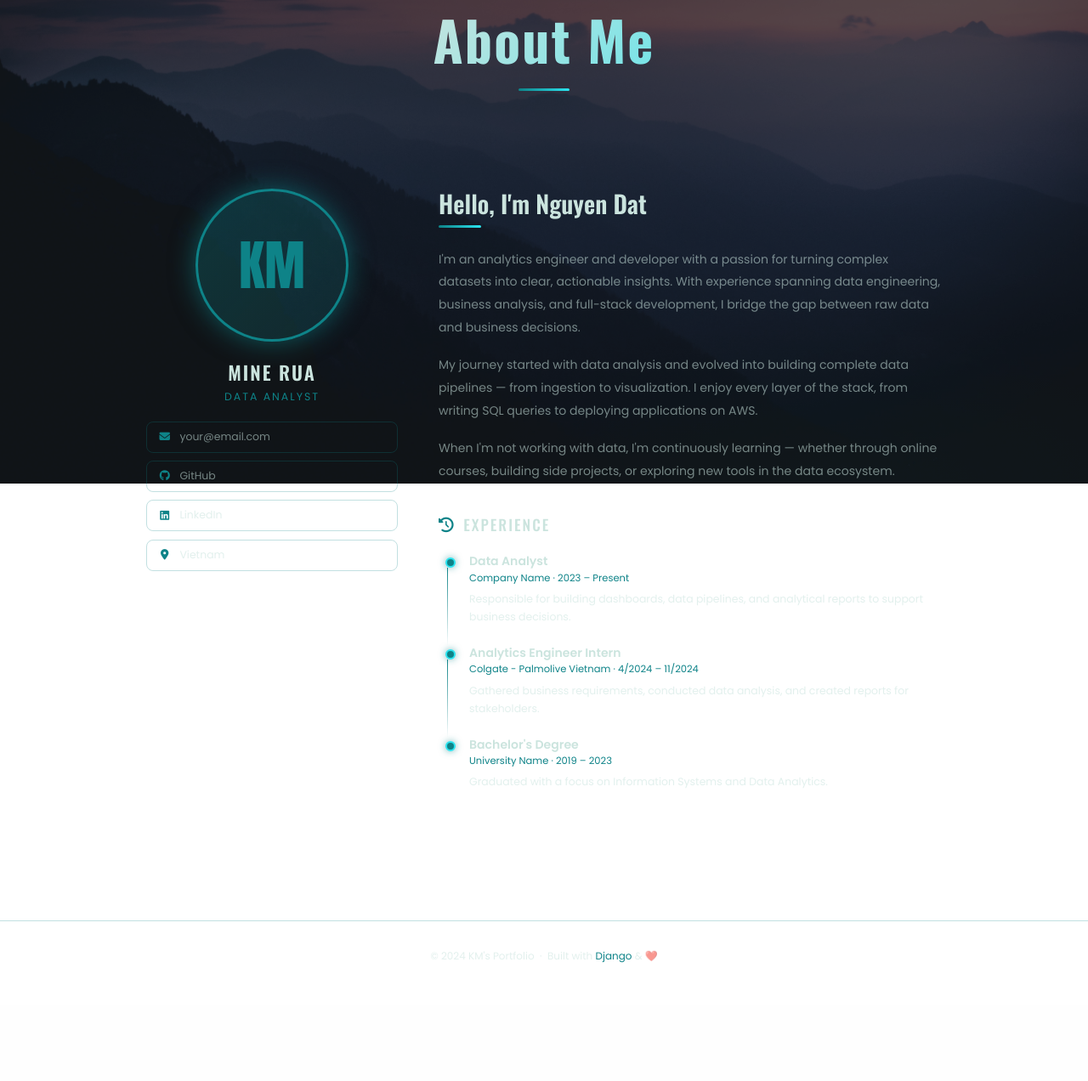
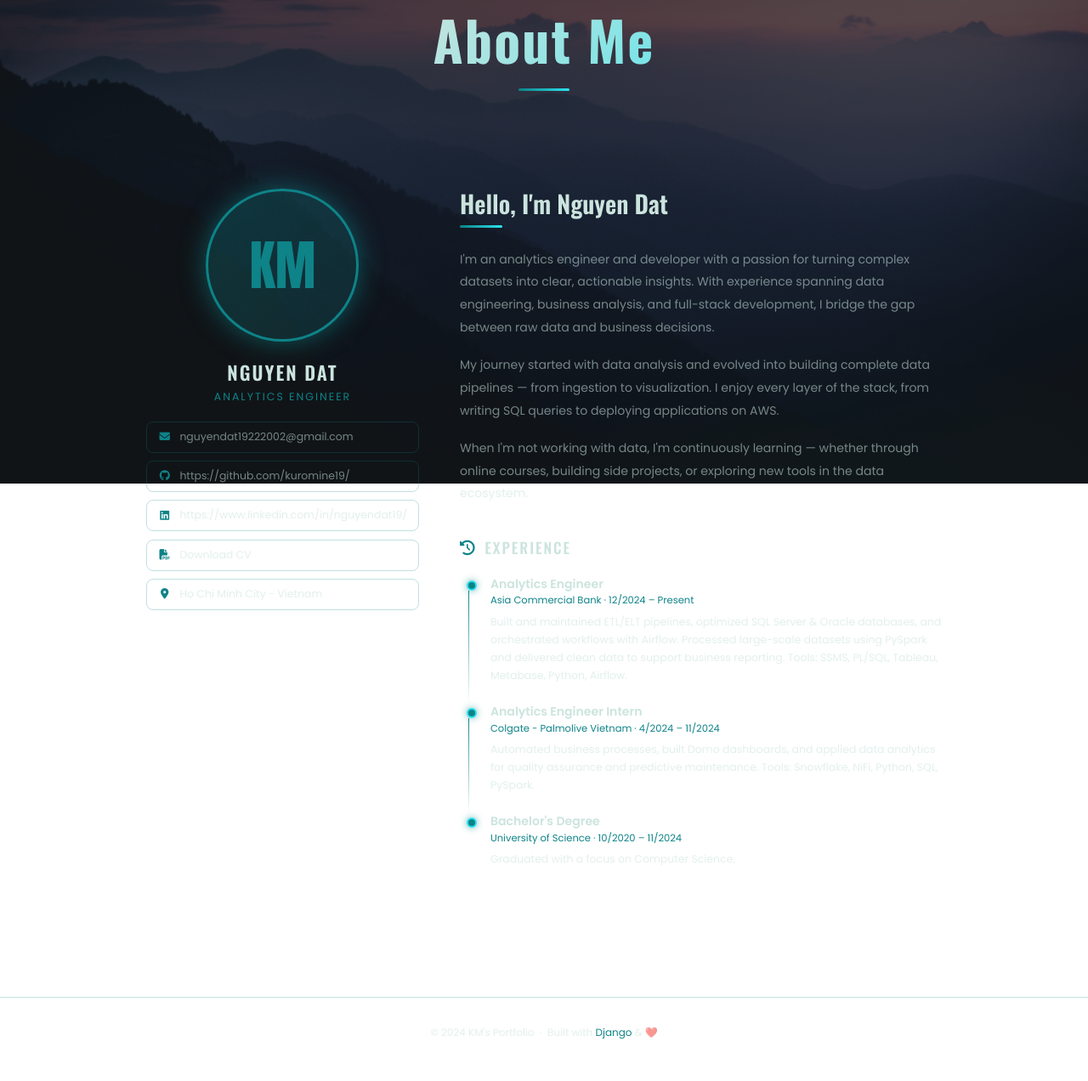
Before and after one commit to kuromine19/Nguyen-Dat-s-Portfolio, a Django app: page /about/ in a window 1280 px wide. Shown: the part 231-1503 px from the top of the page at 85% size. Before the commit the page ends 1364 px from the top, so only its background shows below. Run offline with Django 4.2, Linux system fonts and the light colour scheme.

Commit message:
content & css: edit information on dashboard page, add CV button on home and contact page

```diff
--- a/core/templates/core/about.html
+++ b/core/templates/core/about.html
@@ -129,21 +129,26 @@
         <!-- LEFT -->
         <div class="about-profile fade-up fade-up-d2">
             <div class="profile-avatar">KM</div>
-            <div class="profile-name">MINE RUA</div>
-            <div class="profile-title">Data Analyst</div>
+            <div class="profile-name">NGUYEN DAT</div>
+            <div class="profile-title">ANALYTICS ENGINEER</div>
 
             <div class="contact-links">
-                <a href="mailto:your@email.com" class="contact-link">
-                    <i class="fas fa-envelope"></i> your@email.com
+                <a href="mailto:nguyendat19222002@gmail.com" class="contact-link">
+                    <i class="fas fa-envelope"></i> nguyendat19222002@gmail.com
                 </a>
-                <a href="https://github.com/" class="contact-link" target="_blank">
-                    <i class="fab fa-github"></i> GitHub
+                <a href="https://github.com/kuromine19/" class="contact-link" target="_blank">
+                    <i class="fab fa-github"></i> https://github.com/kuromine19/
                 </a>
-                <a href="https://linkedin.com/" class="contact-link" target="_blank">
-                    <i class="fab fa-linkedin"></i> LinkedIn
+                <a href="https://www.linkedin.com/in/nguyendat19" class="contact-link" target="_blank">
+                    <i class="fab fa-linkedin"></i> https://www.linkedin.com/in/nguyendat19/
                 </a>
+		<div class="contact-links">
+    		<a href="{% static 'files/DataEngineer_NguyenThanhDat.pdf' %}" class="contact-link" target="_blank">
+        <i class="fas fa-file-pdf"></i> Download CV
+    </a>
+</div>
                 <a href="#" class="contact-link">
-                    <i class="fas fa-map-marker-alt"></i> Vietnam
+                    <i class="fas fa-map-marker-alt"></i> Ho Chi Minh City - Vietnam
                 </a>
             </div>
         </div>
@@ -177,9 +182,9 @@
                         <div class="tl-line"></div>
                     </div>
                     <div class="tl-body">
-                        <h4>Data Analyst</h4>
-                        <div class="tl-meta">Company Name · 2023 – Present</div>
-                        <p>Responsible for building dashboards, data pipelines, and analytical reports to support business decisions.</p>
+                        <h4>Analytics Engineer</h4>
+                        <div class="tl-meta">Asia Commercial Bank · 12/2024 – Present</div>
+			<p>Built and maintained ETL/ELT pipelines, optimized SQL Server & Oracle databases, and orchestrated workflows with Airflow. Processed large-scale datasets using PySpark and delivered clean data to support business reporting. Tools: SSMS, PL/SQL, Tableau, Metabase, Python, Airflow.</p>
                     </div>
                 </div>
 
@@ -191,7 +196,7 @@
                     <div class="tl-body">
                         <h4>Analytics Engineer Intern</h4>
                         <div class="tl-meta">Colgate - Palmolive Vietnam · 4/2024 – 11/2024</div>
-                        <p>Gathered business requirements, conducted data analysis, and created reports for stakeholders.</p>
+			<p>Automated business processes, built Domo dashboards, and applied data analytics for quality assurance and predictive maintenance. Tools: Snowflake, NiFi, Python, SQL, PySpark.</p>
                     </div>
                 </div>
 
@@ -199,8 +204,8 @@
                     <div><div class="tl-dot"></div></div>
                     <div class="tl-body">
                         <h4>Bachelor's Degree</h4>
-                        <div class="tl-meta">University Name · 2019 – 2023</div>
-                        <p>Graduated with a focus on Information Systems and Data Analytics.</p>
+                        <div class="tl-meta">University of Science · 10/2020 – 11/2024</div>
+                        <p>Graduated with a focus on Computer Science.</p>
                     </div>
                 </div>
             </div>
```
Also changed, not shown: core/templates/core/dashboard.html (+4 -5 lines), core/templates/core/home.html (+11 -2 lines), 2 other files.
